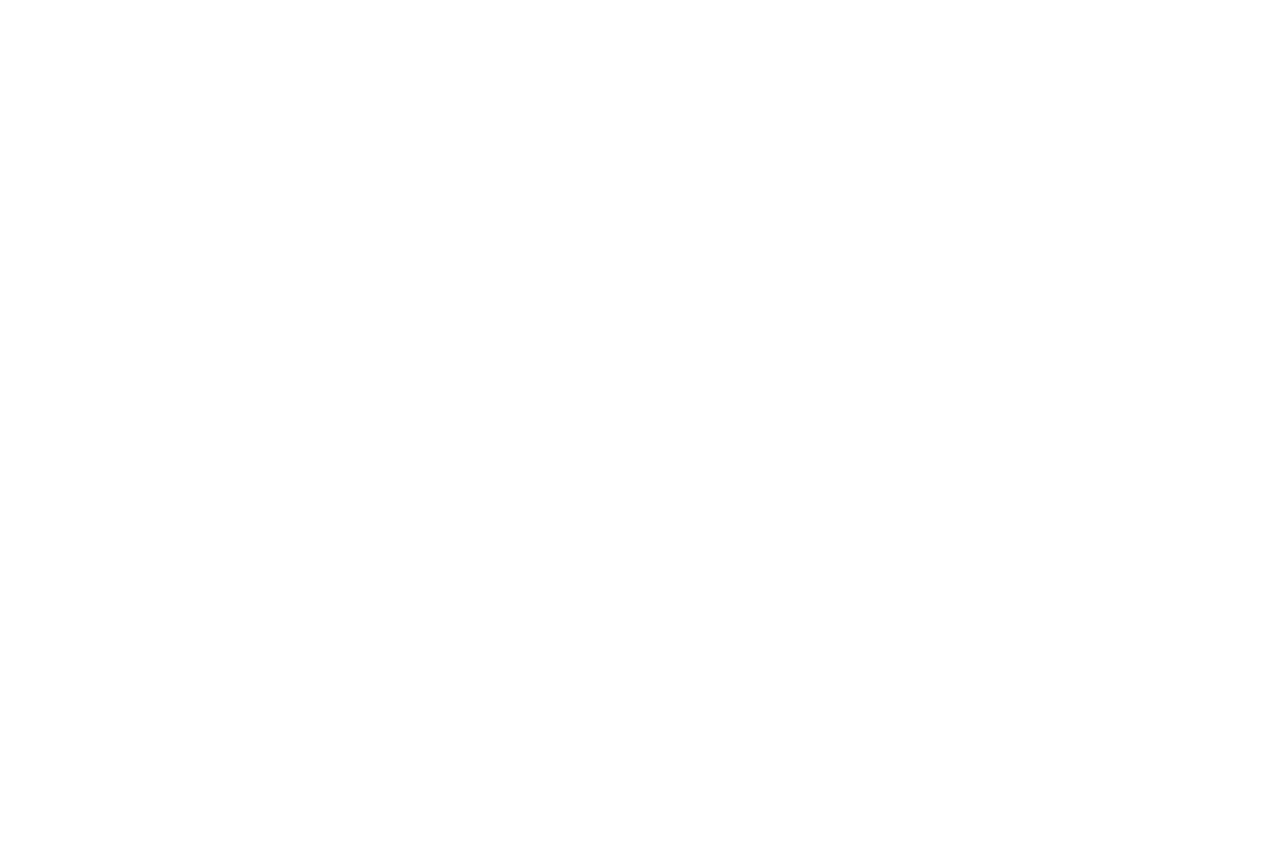
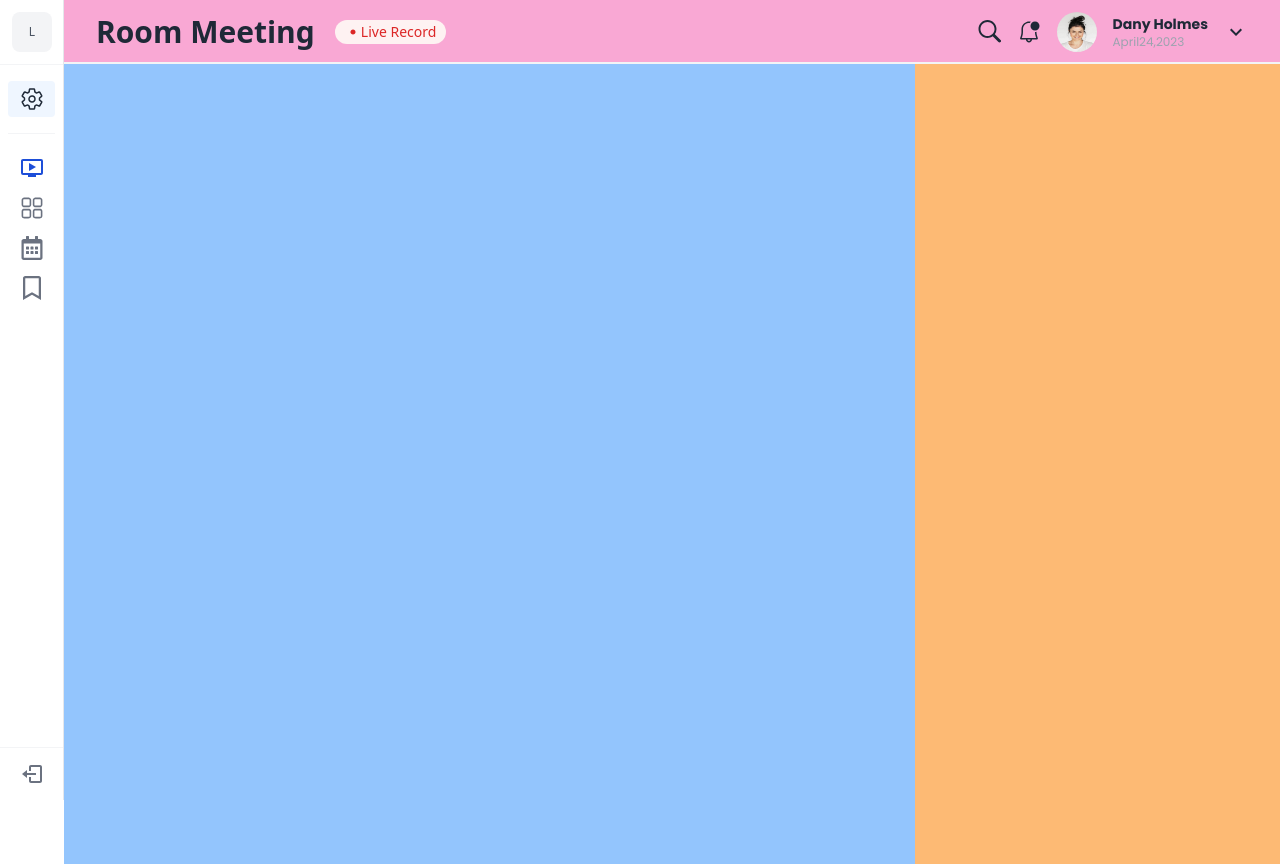
Before and after one commit to MBAS89/coursy, a React (Vite) app in the folder frontend/: page /live in a window 1280 px wide. Before the commit this address had no page. Before the commit the page ends 800 px from the top, so only its background shows below. Built offline with nearby package versions, Linux system fonts and the light colour scheme; a web font is replaced by a local one.

Commit message:
making the live meeting page and do some work inside of it

```diff
--- a/frontend/src/App.jsx
+++ b/frontend/src/App.jsx
@@ -9,6 +9,7 @@
 import { Chatpage } from "./pages/Chatpage"
 import { Dashboard } from "./pages/Dashboard"
 import { Newsfeed } from "./pages/Newsfeed"
+import { Livemeeting } from "./pages/Livemeeting"
 
 
 
@@ -26,6 +27,7 @@
         <Route path="/chatpage" element={<Chatpage/>}></Route>
         <Route path="/dashboard" element={<Dashboard/>}></Route>
         <Route path="/newsfeed" element={<Newsfeed/>}></Route>
+        <Route path="/live" element={<Livemeeting/>}></Route>
       </Routes>
     </>
   )
--- /dev/null
+++ b/frontend/src/pages/Livemeeting.jsx
@@ -0,0 +1,124 @@
+import React from 'react'
+import { Link } from 'react-router-dom'
+import Jaklen from '../assets/images/jaklen.jpg';
+
+import { IoSettingsOutline } from "react-icons/io5";
+import { MdOndemandVideo } from "react-icons/md";
+import { RxDashboard } from "react-icons/rx";
+import { FaRegBookmark } from "react-icons/fa";
+import { FaRegCalendarAlt } from "react-icons/fa";
+import { BiLogOut } from "react-icons/bi";
+import { RxDotFilled } from "react-icons/rx";
+import { GoSearch } from "react-icons/go";
+import { VscBellDot } from "react-icons/vsc";
+import { MdKeyboardArrowDown } from "react-icons/md";
+export const Livemeeting = () => {
+    return (
+    <div>
+        <div className='flex'>
+            <section>
+                <div className="flex h-screen w-16 flex-col justify-between border-e bg-white">
+                    <div>
+                        <div className="inline-flex h-16 w-16 items-center justify-center">
+                            <span className="grid h-10 w-10 place-content-center rounded-lg bg-gray-100 text-xs text-gray-600">L</span>
+                        </div>
+                        <div className="border-t border-gray-100">
+                            <div className="px-2">
+                                <div className="py-4">
+                                    <Link to="" className="group relative flex justify-center rounded bg-blue-50 px-2 py-1.5">
+                                        <IoSettingsOutline className='text-2xl'/>
+                                        <span className="absolute start-full top-1/2 ms-4 -translate-y-1/2 rounded bg-gray-900 px-2 py-1.5 text-xs font-medium text-white opacity-0 group-hover:opacity-100">
+                                            Settings
+                                        </span>
+                                    </Link>
+                                </div>
+                                <ul className="space-y-1 border-t border-gray-100 pt-4">
+                                    <li>
+                                        <Link to="" className="group relative flex justify-center rounded px-2 py-1.5 hover:bg-gray-50 text-blue-700">
+                                            <MdOndemandVideo className='text-2xl' />
+                                            <span className="absolute start-full top-1/2 ms-4 -translate-y-1/2 rounded bg-gray-900 px-2 py-1.5 text-xs font-medium text-white opacity-0 group-hover:opacity-100">
+                                                Live
+                                            </span>
+                                        </Link>
+                                    </li>
+                                    <li>
+                                        <Link to="" className="group relative flex justify-center rounded px-2 py-1.5 text-gray-500 hover:bg-gray-50 hover:text-gray-700">
+                                            <RxDashboard className='text-2xl' />
+                                            <span className="absolute start-full top-1/2 ms-4 -translate-y-1/2 rounded bg-gray-900 px-2 py-1.5 text-xs font-medium text-white opacity-0 group-hover:opacity-100">
+                                                Dashboard
+                                            </span>
+                                        </Link>
+                                    </li>
+                                    <li>
+                                        <Link to="" className="group relative flex justify-center rounded px-2 py-1.5 text-gray-500 hover:bg-gray-50 hover:text-gray-700">
+                                            <FaRegCalendarAlt className='text-2xl'/>
+                                            <span className="absolute start-full top-1/2 ms-4 -translate-y-1/2 rounded bg-gray-900 px-2 py-1.5 text-xs font-medium text-white opacity-0 group-hover:opacity-100">
+                                                Calendar
+                                            </span>
+                                        </Link>
+                                    </li>
+                                    <li>
+                                        <Link to="" className="group relative flex justify-center rounded px-2 py-1.5 text-gray-500 hover:bg-gray-50 hover:text-gray-700">
+                                            <FaRegBookmark className='text-2xl'/>
+                                            <span className="absolute start-full top-1/2 ms-4 -translate-y-1/2 rounded bg-gray-900 px-2 py-1.5 text-xs font-medium text-white opacity-0 group-hover:opacity-100">
+                                            Save
+                                            </span>
+                                        </Link>
+                                    </li>
+                                </ul>
+                            </div>
+                        </div>
+                    </div>
+                    <div className="sticky inset-x-0 bottom-0 border-t border-gray-100 bg-white p-2">
+                        <form action="/logout">
+                            <button type="submit" className="group relative flex w-full justify-center rounded-lg px-2 py-1.5 text-sm text-gray-500 hover:bg-gray-50 hover:text-gray-700">
+                                <BiLogOut className='text-2xl' />
+                                <span className="absolute start-full top-1/2 ms-4 -translate-y-1/2 rounded bg-gray-900 px-2 py-1.5 text-xs font-medium text-white opacity-0 group-hover:opacity-100">
+                                    Logout
+                                </span>
+                            </button>
+                        </form>
+                    </div>
+                </div>
+            </section>
+            <div className='w-[100%] bg-pink-300'>
+                <div className="h-16 w-full border-b-2 border-gray-100">
+                    <div className="flex h-16 items-center justify-between px-4 sm:px-6 lg:px-8">
+                        <h2 className='text-3xl font-bold mr-5'>Room Meeting</h2>
+                        <div className="flex flex-1 items-center justify-end md:justify-between">
+                            <span className="inline-flex items-center justify-center rounded-full bg-red-50 px-2.5 py-0.5 text-red-600">
+                                <RxDotFilled className='text-red-600'/>
+                                <p className="whitespace-nowrap text-sm font-medium text-red-600">Live Record</p>
+                            </span>
+                            <div className="flex items-center gap-4">
+                                <div className="sm:flex sm:gap-4 items-center">
+                                    <GoSearch className='text-2xl'/>
+                                    <VscBellDot className='text-2xl'/>
+                                    <div className='flex items-center gap-4'>
+                                        <img src={Jaklen} alt="course img" className='h-10 w-10 rounded-full'/>
+                                        <div className='flex flex-col'>
+                                            <span className='font-bold capitalize text-sm font-poppins'>dany holmes</span>
+                                            <span className='text-xs font-poppins text-gray-400'>April24,2023</span>
+                                        </div>
+                                        <MdKeyboardArrowDown className='text-2xl'/>
+                                    </div>
+                                </div>
+                            </div>
+                        </div>
+                    </div>
+                </div>
+
+                <div className='bg-green-300 flex h-screen'>
+                    <div className='w-[70%] bg-blue-300'></div>
+                    <div className='w-[30%] bg-orange-300'></div>
+                </div>
+            </div>
+
+
+        </div>
+
+
+
+    </div>
+  )
+}
```
